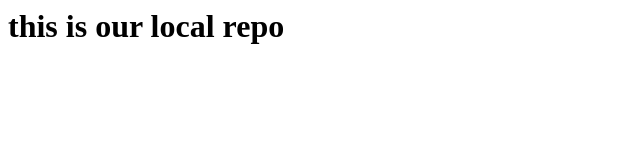
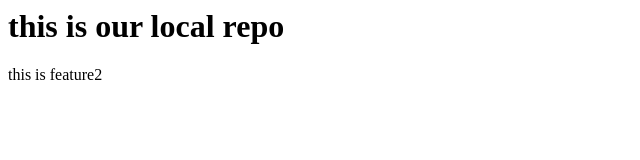
Before and after one commit to mohd-yasir3455/LocalRepo, a plain HTML site: page index.html in a window 1280 px wide. Shown: the full height of the page, 0-640 px from the left. Drawn offline with Linux system fonts and the light colour scheme.

Commit message:
feature2

```diff
--- a/index.html
+++ b/index.html
@@ -1 +1,2 @@
 <h1>this is our local repo </h1>
+<a>this is feature2 </a>
```
